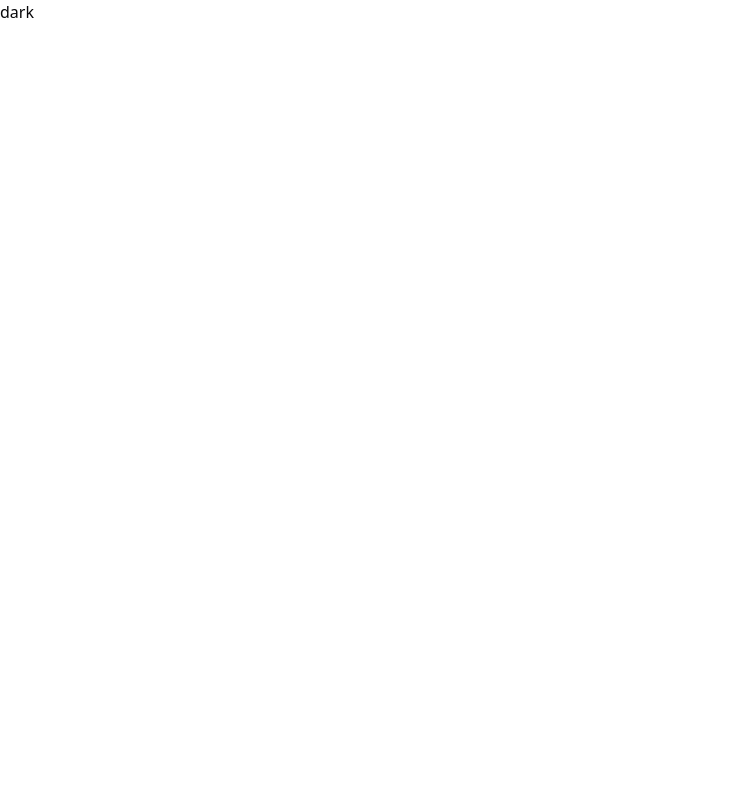
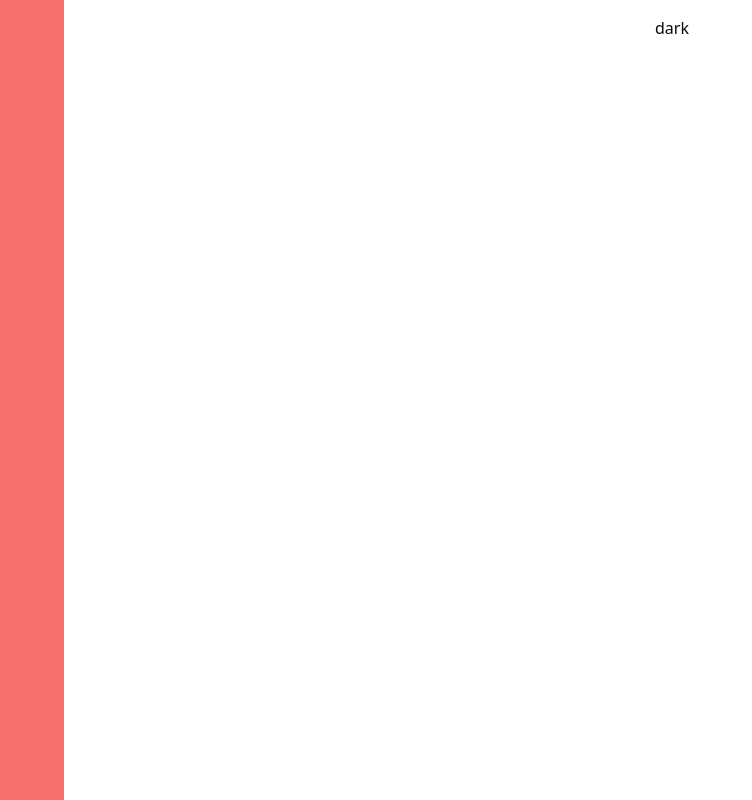
Before and after one commit to RafaelPeral/despesas-pessoais-web, a React (Vite) app: page / in a window 1280 px wide. Shown: the whole page, without its empty margins (0-752 px from the left). Built offline with nearby package versions, Linux system fonts and the light colour scheme.

Commit message:
init sidebar

```diff
--- a/src/App.tsx
+++ b/src/App.tsx
@@ -2,10 +2,8 @@ import Toggle from "./components/toggle/toggle"
 
 export default function App() {
   return (
-    <>
-      <div className='w-screen h-screen bg-primary-gradient text-primary-reverse'>
-        <Toggle/>
-      </div>
-    </>
+    <div className='flex flex-col'>
+      <Toggle/>
+    </div>
   )
 }
--- /dev/null
+++ b/src/components/sidebar/desktop.tsx
@@ -0,0 +1,7 @@
+export default function DesktopSidebar() {
+    return (
+        <div className="w-16 min-h-screen h-full bg-red-400">
+
+        </div>
+    )
+}
--- /dev/null
+++ b/src/components/sidebar/mobile.tsx
@@ -0,0 +1,7 @@
+export default function MobileSidebar() {
+    return (
+        <div className="w-full h-16 bg-red-400">
+
+        </div>
+    )
+}
--- /dev/null
+++ b/src/components/sidebar/sidebar.tsx
@@ -0,0 +1,19 @@
+import MobileSidebar from "./mobile"
+import DesktopSidebar from "./desktop"
+import { PropsWithChildren } from "react"
+
+export default function Sidebar({ children }: PropsWithChildren<{}>) {
+    return (
+        <div className="flex flex-col sm:flex-row text-primary-reverse bg-primary-gradient">
+            <div className="block sm:hidden">
+                <MobileSidebar />
+            </div>
+            <div className="hidden sm:block">
+                <DesktopSidebar />
+            </div>
+            <div className="p-4 w-full">
+                {children}
+            </div>
+        </div>
+    )
+}
--- a/src/main.tsx
+++ b/src/main.tsx
@@ -3,11 +3,14 @@ import { createRoot } from 'react-dom/client'
 import './index.css'
 import App from './App.tsx'
 import { ThemeProvider } from '@/hooks/themecontext'
+import Sidebar from './components/sidebar/sidebar.tsx'
 
 createRoot(document.getElementById('root')!).render(
   <StrictMode>
     <ThemeProvider>
-      <App />
+      <Sidebar>
+        <App />
+      </Sidebar>
     </ThemeProvider>
   </StrictMode>
 )
```
